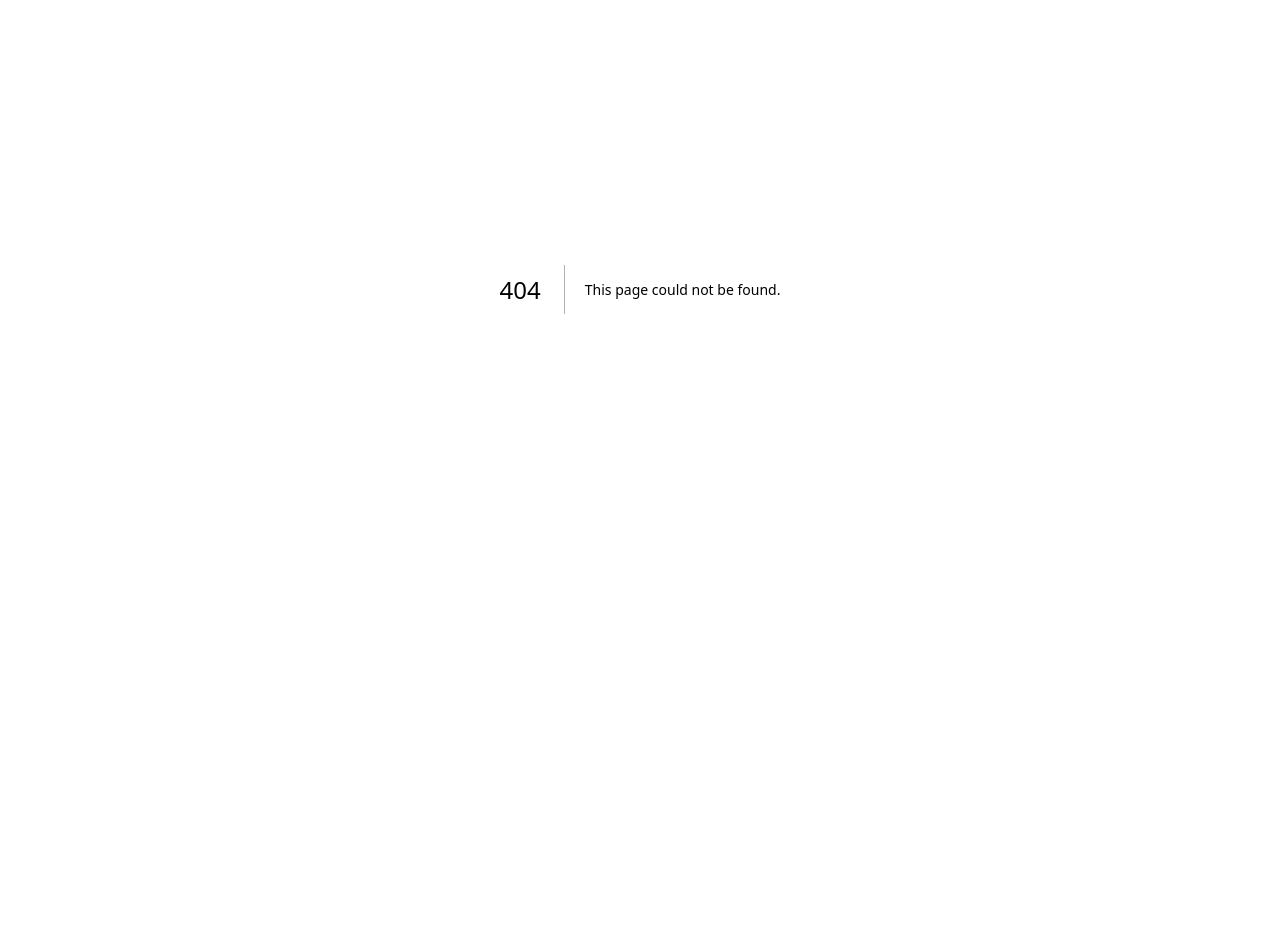
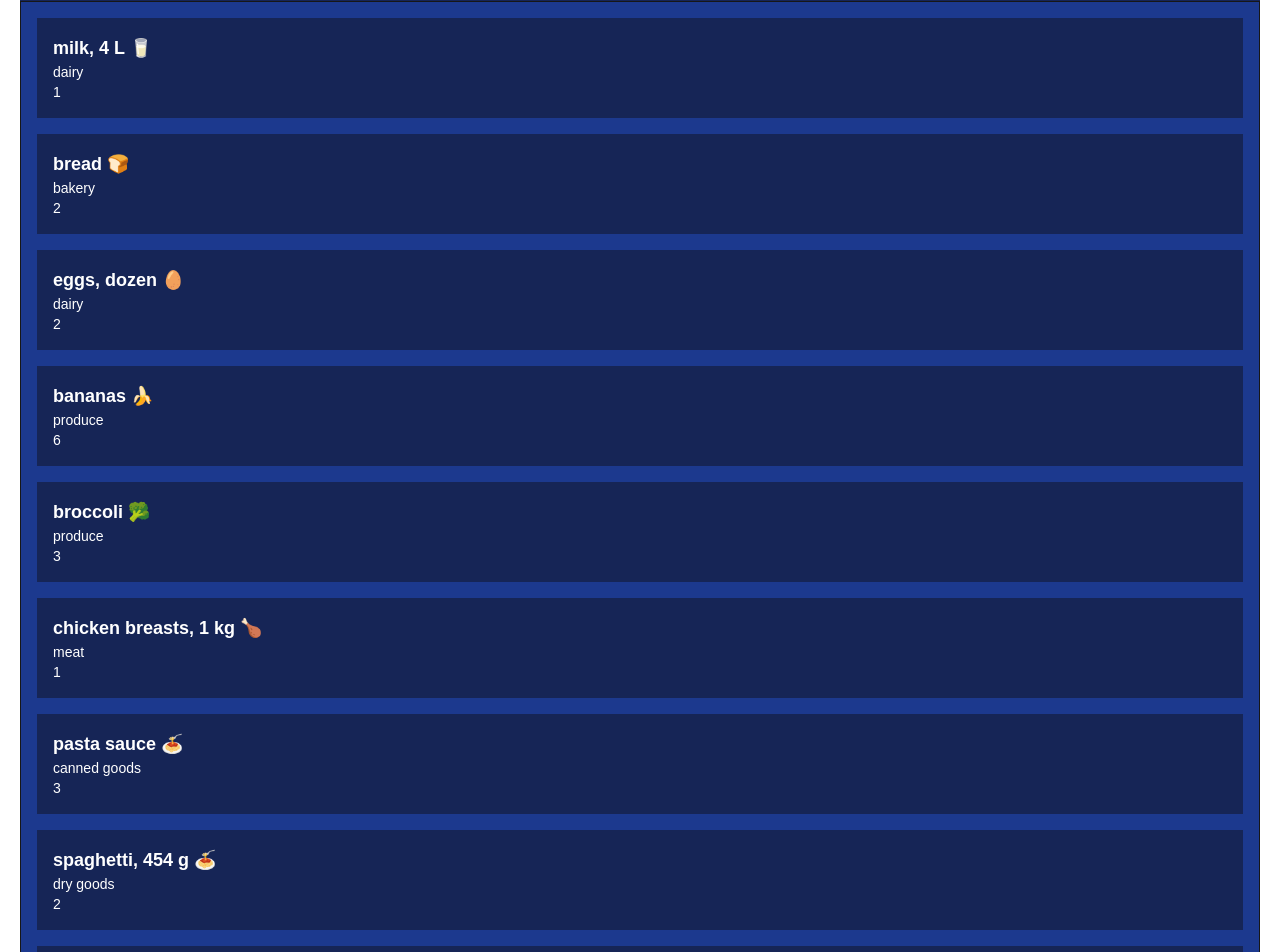
Before and after one commit to gjasmeen/cprg306-assignments, a Next.js app: page /week-3 in a window 1280 px wide. Before the commit this address had no page. Shown: the part 111-1063 px from the top of the page. Before the commit the page ends 800 px from the top, so only its background shows below. Built offline with nearby package versions, Linux system fonts and the light colour scheme.

Commit message:
week 3 assignment
week 3 edits

```diff
--- a/app/page.js
+++ b/app/page.js
@@ -4,7 +4,12 @@
   return (
     <main>
       <h1>CPRG 306: Web Development 2 - Assignments</h1>
-      <Link href = "/week-2">Week 2 Assignment</Link>
+      <li>
+        <Link href = "/week-2">Week 2 Assignment</Link>
+      </li>
+      <li>
+        <Link href = "/week-3">Week 3 Assignment</Link>
+      </li>
     </main>
   );
 }
--- /dev/null
+++ b/app/week-3/item-list.js
@@ -0,0 +1,95 @@
+
+import Item from './item';
+
+export default function ItemList()
+{
+    const item1 = {
+        name: "milk, 4 L 🥛",
+        quantity: 1,
+        category: "dairy",
+      };
+
+      const item2 = {
+        name: "bread 🍞",
+        quantity: 2,
+        category: "bakery",
+      };
+
+      const item3 = {
+        name: "eggs, dozen 🥚",
+        quantity: 2,
+        category: "dairy",
+      };
+
+      const item4 = {
+        name: "bananas 🍌",
+        quantity: 6,
+        category: "produce",
+      };
+
+      const item5 = {
+        name: "broccoli 🥦",
+        quantity: 3,
+        category: "produce",
+      };
+
+      const item6 = {
+        name: "chicken breasts, 1 kg 🍗",
+        quantity: 1,
+        category: "meat",
+      };
+
+      const item7 = {
+        name: "pasta sauce 🍝",
+        quantity: 3,
+        category: "canned goods",
+      };
+
+      const item8 = {
+        name: "spaghetti, 454 g 🍝",
+        quantity: 2,
+        category: "dry goods",
+      };
+
+      const item9 = {
+        name: "toilet paper, 12 pack 🧻",
+        quantity: 1,
+        category: "household",
+      };
+
+      const item10 = {
+        name: "paper towels, 6 pack",
+        quantity: 1,
+        category: "household",
+      };
+
+      const item11 = {
+        name: "dish soap 🍽️",
+        quantity: 1,
+        category: "household",
+      };
+
+      const item12 = {
+        name: "hand soap 🧼",
+        quantity: 4,
+        category: "household",
+      };
+
+      return (
+        <ul className="bg-blue-900 border">
+          <Item item={item1}/>
+          <Item item={item2}/>
+          <Item item={item3}/>
+          <Item item={item4}/>
+          <Item item={item5}/>
+          <Item item={item6}/>
+          <Item item={item7}/>
+          <Item item={item8}/>
+          <Item item={item9}/>
+          <Item item={item10}/>
+          <Item item={item11}/>
+          <Item item={item12}/>
+        </ul>
+
+      )
+}
--- /dev/null
+++ b/app/week-3/item.js
@@ -0,0 +1,14 @@
+
+function Item ({item}) {
+    const { name, quantity, category} = item;
+    return (
+            <li className="text-white p-4 m-4 bg-blue-950">
+                <p className="text-lg font-bold">{name}</p>
+                <p className ="text-sm">{category} </p>
+                <p className="text-sm">{quantity}</p>
+            </li>
+        );
+
+    }
+
+export default Item;
--- /dev/null
+++ b/app/week-3/page.js
@@ -0,0 +1,12 @@
+import ItemList from "./item-list";
+export default function Page()
+{
+    return (
+        <main>
+            <div className="p-5">
+                <h1 className="text-xl text-center font-bold text-white p-8 bg-blue-950">Shopping List</h1>
+                <ItemList/>
+            </div>
+        </main>
+    )
+}
```
